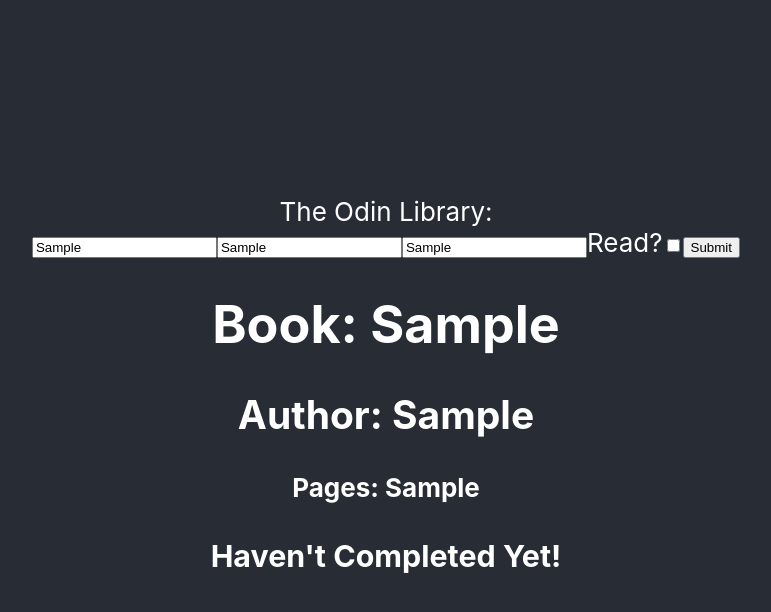
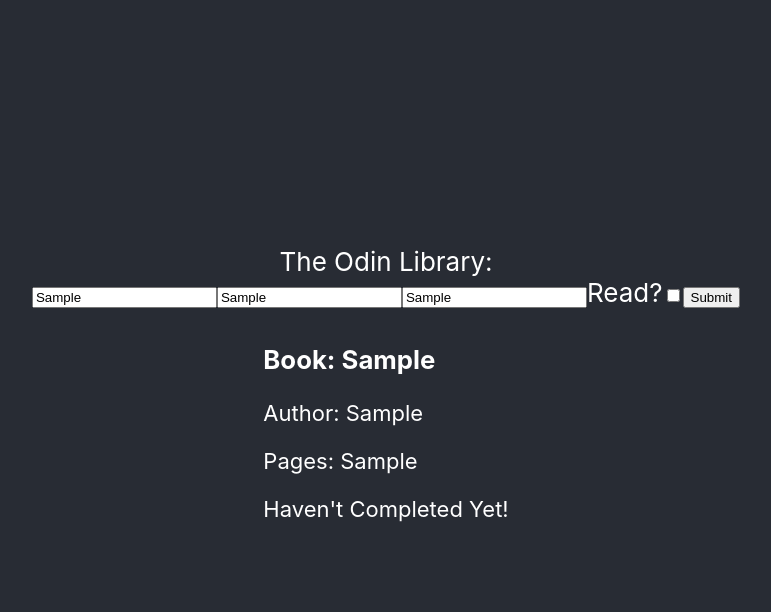
Before and after one commit to ColinV03/odin-react-library, a React (Create React App) app: page / in a window 1280 px wide. Both pictures are taken after typing "Sample", "Sample", "Sample" into the empty fields and a click on the button "Submit". Shown: the top 612 px of the page, without its empty margins (254-1025 px from the left). Built offline with nearby package versions, Linux system fonts and the light colour scheme.

Commit message:
General styling of mapped books added. Needs work on storing and reaccessing data for future ediding

```diff
--- a/src/App.css
+++ b/src/App.css
@@ -36,3 +36,12 @@
     transform: rotate(360deg);
   }
 }
+
+
+.bookCard{
+  display: inline-block;
+  padding: 10px;
+  font-size: 22px;
+  text-align: left;
+
+}
--- a/src/Components/Form.js
+++ b/src/Components/Form.js
@@ -46,11 +46,11 @@
   render() {
     // visualized uses the JSX features to be able to store the return values of the map method results on the array within the localized state.
     const visualized = this.state.library.map(e => { return (
-      <div>
-        <h1>Book: {e.title}</h1>
-        <h2>Author: {e.author}</h2>
-        <h4>Pages: {e.pages}</h4>
-        <h3>{e.read ? " You've Read This" : " Haven't Completed Yet!"}</h3>
+      <div className="bookCard">
+        <h3>Book: {e.title}</h3>
+        <p>Author: {e.author}</p>
+        <p>Pages: {e.pages}</p>
+        <p>{e.read ? " You've Read This" : " Haven't Completed Yet!"}</p>
       </div>
     );
     });
```
